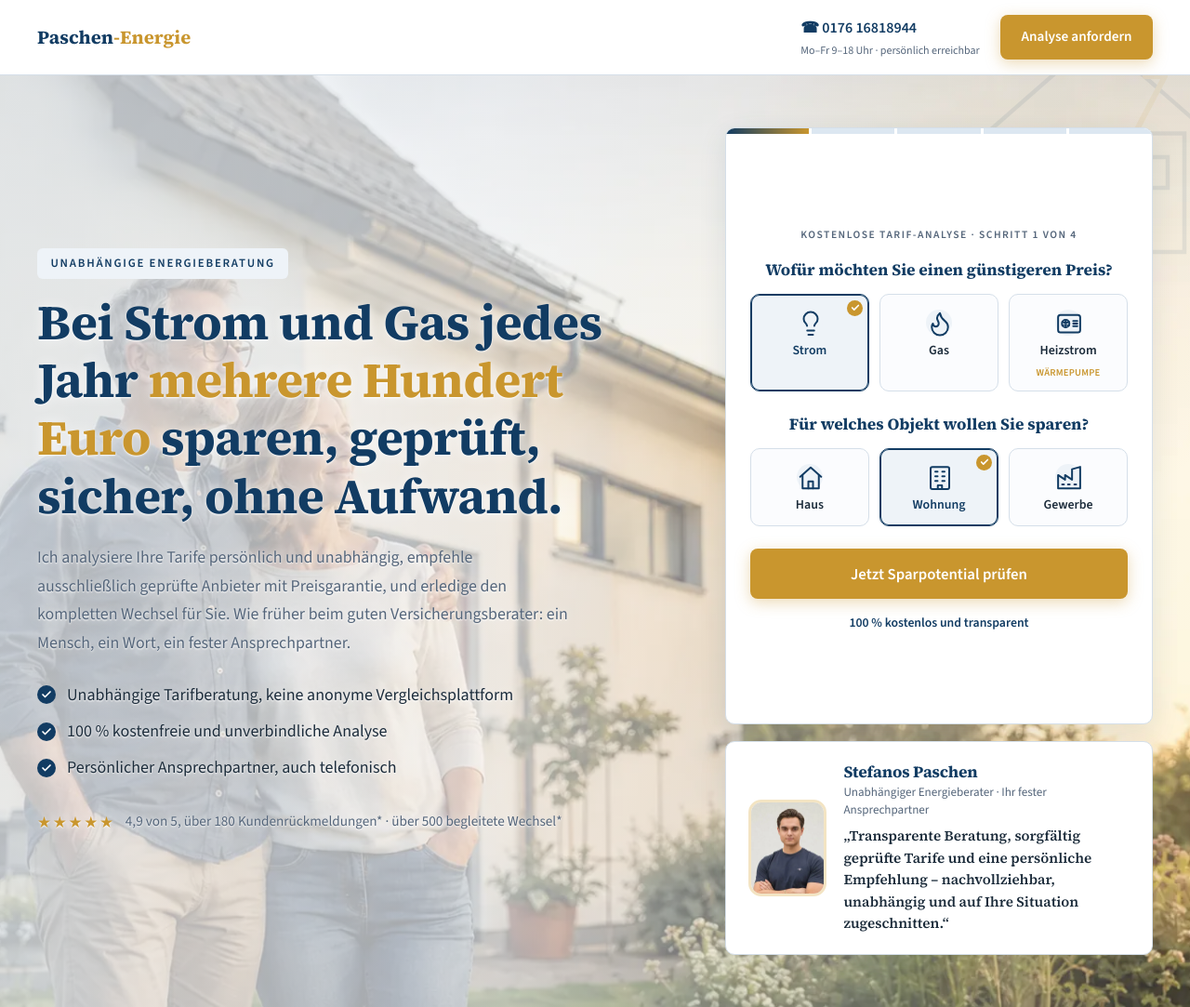
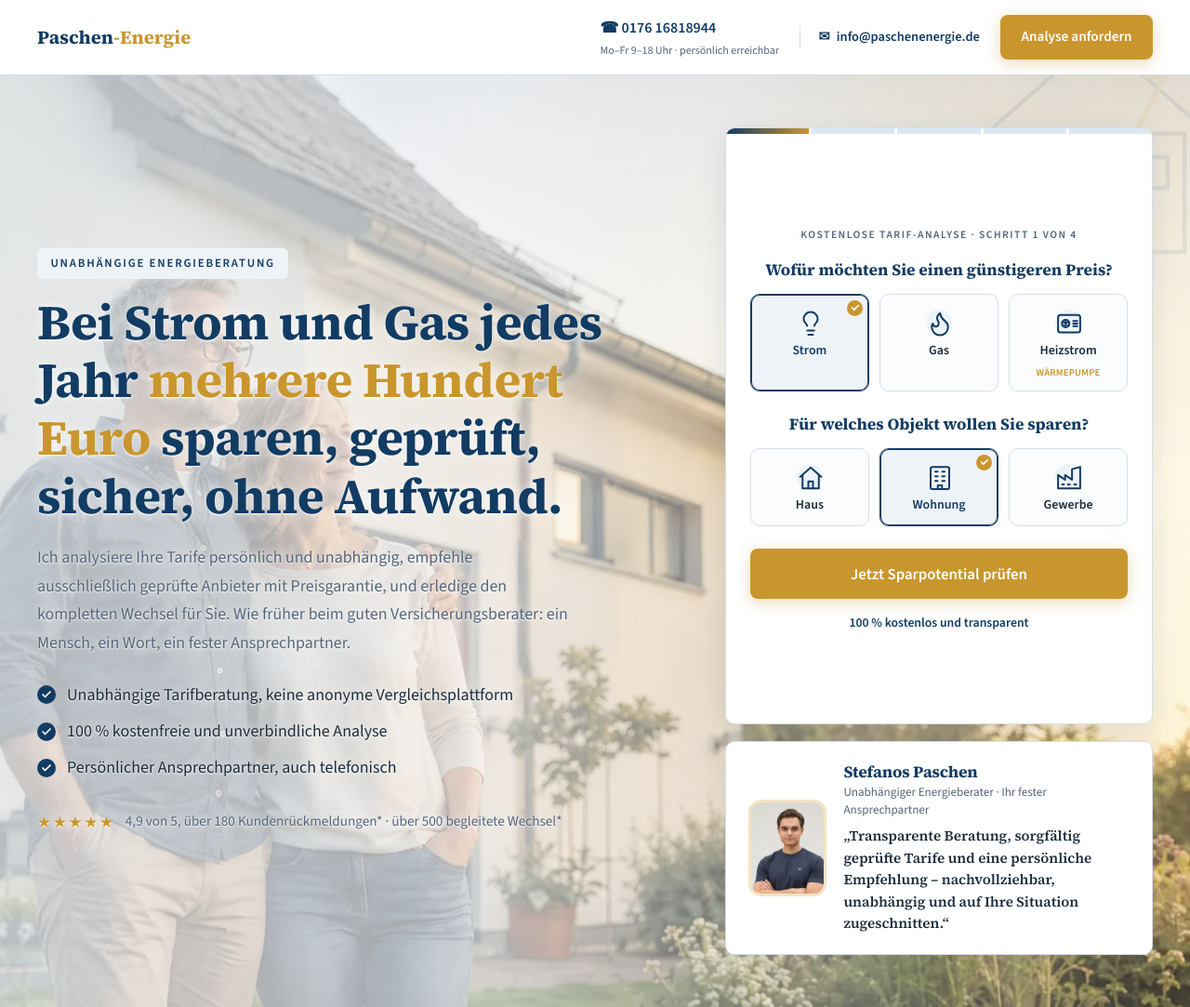
Before and after one commit to derichsjonas330-ai/TarifKompassWEB, a plain HTML site: page index.html in a window 1280 px wide. Shown: the top 1083 px of the page at 93% size. Drawn offline with nearby package versions, Linux system fonts and the light colour scheme.

Commit message:
Add email contact to header

```diff
--- a/index.html
+++ b/index.html
@@ -42,9 +42,12 @@ nav{position:sticky;top:0;z-index:60;background:#fff;border-bottom:1px solid var
 .logo{font-family:var(--fd);font-weight:700;font-size:1.25rem;color:var(--navy);text-decoration:none}
 .logo span{color:var(--gold)}
 .nav-right{display:flex;align-items:center;gap:1.4rem}
-.nav-phone{text-decoration:none;color:var(--navy);font-weight:600;font-size:1rem}
+.nav-phone{text-decoration:none;color:var(--navy);font-weight:600;font-size:1rem;white-space:nowrap}
 .nav-phone small{display:block;font-weight:400;color:var(--grau);font-size:.75rem}
-.nav-cta{padding:.7rem 1.4rem;font-size:.95rem}
+.nav-email{display:inline-flex;align-items:center;gap:.45rem;padding-left:1.2rem;border-left:1px solid var(--linie);color:var(--navy);font-weight:600;font-size:.9rem;text-decoration:none;white-space:nowrap;transition:color .2s}
+.nav-phone:hover,.nav-email:hover{color:var(--gold)}
+.nav-cta{padding:.7rem 1.4rem;font-size:.95rem;white-space:nowrap}
+@media(max-width:920px){.nav-email{display:none}}
 @media(max-width:760px){.nav-phone{display:none}}
 
 /* Hero */
@@ -376,6 +379,7 @@ section h2{max-width:30ch}
     <a class="logo" href="#top">Paschen<span>-Energie</span></a>
     <div class="nav-right">
       <a class="nav-phone" href="tel:+4917616818944">☎ 0176 16818944<small>Mo–Fr 9–18 Uhr · persönlich erreichbar</small></a>
+      <a class="nav-email" href="mailto:info@paschenenergie.de"><span aria-hidden="true">✉</span><span>info@paschenenergie.de</span></a>
       <a class="btn nav-cta" href="#analyse">Analyse anfordern</a>
     </div>
   </div>
```
